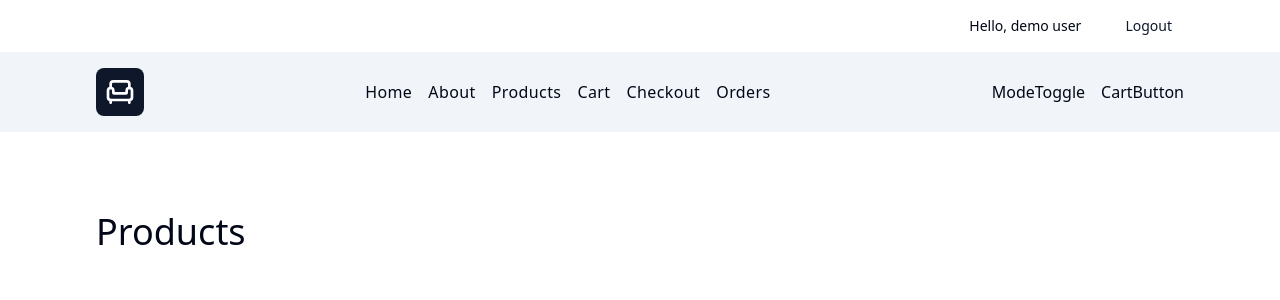
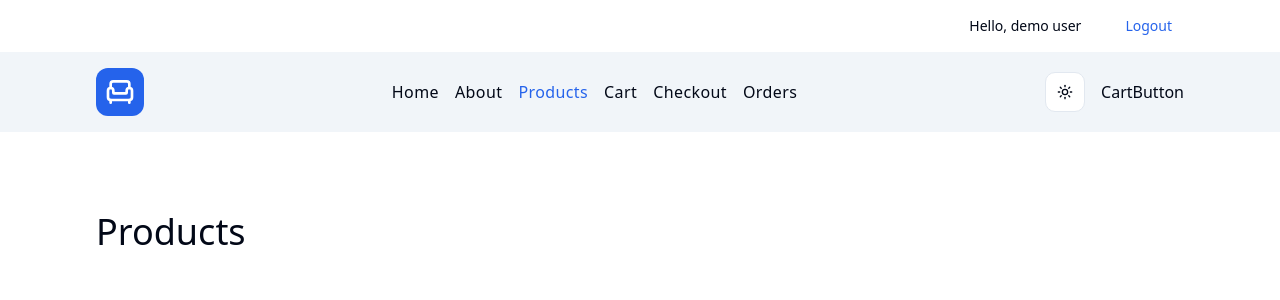
Before and after one commit to zreonx/comfy-store, a React app: page /products in a window 1280 px wide. Shown: the top 300 px of the page. Built offline with nearby package versions, Linux system fonts and the light colour scheme; the HTML template or start-up script is replaced by a standard one.

Commit message:
added theme toggling

```diff
--- a/src/components/LinksDropdown.tsx
+++ b/src/components/LinksDropdown.tsx
@@ -2,14 +2,13 @@
   DropdownMenu,
   DropdownMenuContent,
   DropdownMenuItem,
-  DropdownMenuLabel,
+  DropdownMenuTrigger
 } from '@/components/ui/dropdown-menu';
 
 import { AlignLeft } from 'lucide-react';
 import { Button } from './ui/button';
 import { links } from '@/utils';
 import { NavLink } from 'react-router-dom';
-import { DropdownMenuTrigger } from '@radix-ui/react-dropdown-menu';
 
 function LinksDropdown() {
   return (
@@ -32,7 +31,9 @@
                 <NavLink
                   to={link.href}
                   className={({ isActive }) => {
-                    return `capitalize w-full ${isActive} ? 'text-primary' : ''`;
+                    return `capitalize w-full ${
+                      isActive ? 'text-primary' : ''
+                    }`;
                   }}
                 >{link.label}</NavLink>
               }
--- a/src/components/ModeToggle.tsx
+++ b/src/components/ModeToggle.tsx
@@ -1,11 +1,38 @@
-import React from 'react'
+import { Moon, Sun } from 'lucide-react';
+import { useAppDispatch } from '@/hooks';
+import { Button } from './ui/button';
+import {
+  DropdownMenu,
+  DropdownMenuContent,
+  DropdownMenuItem,
+  DropdownMenuTrigger,
+} from '@/components/ui/dropdown-menu';
+import { setTheme } from '@/features/theme/themeSlice';
+function ModeToggle() {
+  const dispatch = useAppDispatch();
 
-function ModeToggle() {
   return (
-    <div>
-      ModeToggle
-    </div>
-  )
+    <DropdownMenu>
+      <DropdownMenuTrigger asChild>
+        <Button variant="outline" size="icon">
+          <Sun className="h-[1.2rem] w-[1.2rem] rotate-0 scale-100 transition-all dark:-rotate-90 dark:scale-0" />
+          <Moon className="absolute h-[1.2rem] w-[1.2rem] rotate-0 scale-0 transition-all dark:-rotate-90 dark:scale-100" />
+          <span className="sr-only">Toggle Theme</span>
+        </Button>
+      </DropdownMenuTrigger>
+      <DropdownMenuContent align='end'>
+        <DropdownMenuItem onClick={() => dispatch(setTheme('white'))}>
+          Light
+        </DropdownMenuItem>
+        <DropdownMenuItem onClick={() => dispatch(setTheme('dark'))}>
+          Dark
+        </DropdownMenuItem>
+        <DropdownMenuItem onClick={() => dispatch(setTheme('system'))}>
+          System
+        </DropdownMenuItem>
+      </DropdownMenuContent>
+    </DropdownMenu>
+  );
 }
 
-export default ModeToggle
+export default ModeToggle;
--- a/src/components/NavLinks.tsx
+++ b/src/components/NavLinks.tsx
@@ -5,7 +5,9 @@
   return <div className='hidden lg:flex justify-start items-center gap-x-4'>
     {links.map((link) => {
       return <NavLink to={link.href} key={link.label} className={({isActive}) => {
-        return `capitalize font-normal tracking-wide ${isActive}? 'text-primary' : ''`
+        return `capitalize font-normal tracking-wide ${
+          isActive ? 'text-primary' : ''
+        }`;
       }}>{link.label}</NavLink>
     })}
   </div>;
--- a/src/features/theme/themeSlice.ts
+++ b/src/features/theme/themeSlice.ts
@@ -1,13 +1,34 @@
+import { applyTheme } from '@/utils';
 import { createSlice, PayloadAction } from '@reduxjs/toolkit';
 
+export type Theme = 'dark' | 'white' | 'system';
+
+type ThemeState = {
+  theme: Theme;
+};
+
+const initializeTheme = (): Theme => {
+  const theme = (localStorage.getItem('theme') as Theme) || 'system';
+  applyTheme(theme);
+  return theme;
+};
+
 const initialState = {
-  name: 'theme slice',
+  theme: initializeTheme(),
 };
 
 const themeSlice = createSlice({
   name: 'theme',
   initialState,
-  reducers: {},
+  reducers: {
+    setTheme: (state, action: PayloadAction<Theme>) => {
+      state.theme = action.payload;
+      applyTheme(action.payload);
+      localStorage.setItem('theme', action.payload);
+    },
+  },
 });
 
+export const { setTheme } = themeSlice.actions;
+
 export default themeSlice.reducer;
--- a/src/index.css
+++ b/src/index.css
@@ -1,6 +1,7 @@
 @tailwind base;
 @tailwind components;
 @tailwind utilities;
+
 @layer base {
   :root {
     --background: 0 0% 100%;
@@ -9,7 +10,7 @@
     --card-foreground: 222.2 84% 4.9%;
     --popover: 0 0% 100%;
     --popover-foreground: 222.2 84% 4.9%;
-    --primary: 222.2 47.4% 11.2%;
+    --primary: 221.2 83.2% 53.3%;
     --primary-foreground: 210 40% 98%;
     --secondary: 210 40% 96.1%;
     --secondary-foreground: 222.2 47.4% 11.2%;
@@ -21,14 +22,15 @@
     --destructive-foreground: 210 40% 98%;
     --border: 214.3 31.8% 91.4%;
     --input: 214.3 31.8% 91.4%;
-    --ring: 222.2 84% 4.9%;
+    --ring: 221.2 83.2% 53.3%;
+    --radius: 0.75rem;
     --chart-1: 12 76% 61%;
     --chart-2: 173 58% 39%;
     --chart-3: 197 37% 24%;
     --chart-4: 43 74% 66%;
     --chart-5: 27 87% 67%;
-    --radius: 0.5rem
   }
+
   .dark {
     --background: 222.2 84% 4.9%;
     --foreground: 210 40% 98%;
@@ -36,7 +38,7 @@
     --card-foreground: 210 40% 98%;
     --popover: 222.2 84% 4.9%;
     --popover-foreground: 210 40% 98%;
-    --primary: 210 40% 98%;
+    --primary: 217.2 91.2% 59.8%;
     --primary-foreground: 222.2 47.4% 11.2%;
     --secondary: 217.2 32.6% 17.5%;
     --secondary-foreground: 210 40% 98%;
@@ -48,14 +50,15 @@
     --destructive-foreground: 210 40% 98%;
     --border: 217.2 32.6% 17.5%;
     --input: 217.2 32.6% 17.5%;
-    --ring: 212.7 26.8% 83.9%;
+    --ring: 224.3 76.3% 48%;
     --chart-1: 220 70% 50%;
     --chart-2: 160 60% 45%;
     --chart-3: 30 80% 55%;
     --chart-4: 280 65% 60%;
-    --chart-5: 340 75% 55%
+    --chart-5: 340 75% 55%;
   }
 }
+
 @layer base {
   * {
     @apply border-border;
--- /dev/null
+++ b/src/utils/applyTheme.ts
@@ -0,0 +1,15 @@
+import { Theme } from "@/features/theme/themeSlice";
+
+export function applyTheme(theme: Theme) {
+  const root = window.document.documentElement;
+  root.classList.remove('light', 'dark')
+
+  if(theme === 'system') {
+    const systemTheme = window.matchMedia('(prefers-color-scheme:dark)').matches ? 'dark' : 'light';
+    root.classList.add(systemTheme);
+    return
+  }
+
+  root.classList.add(theme);
+
+}
--- a/src/utils/index.ts
+++ b/src/utils/index.ts
@@ -1 +1,2 @@
 export * from './links';
+export * from './applyTheme';
```
